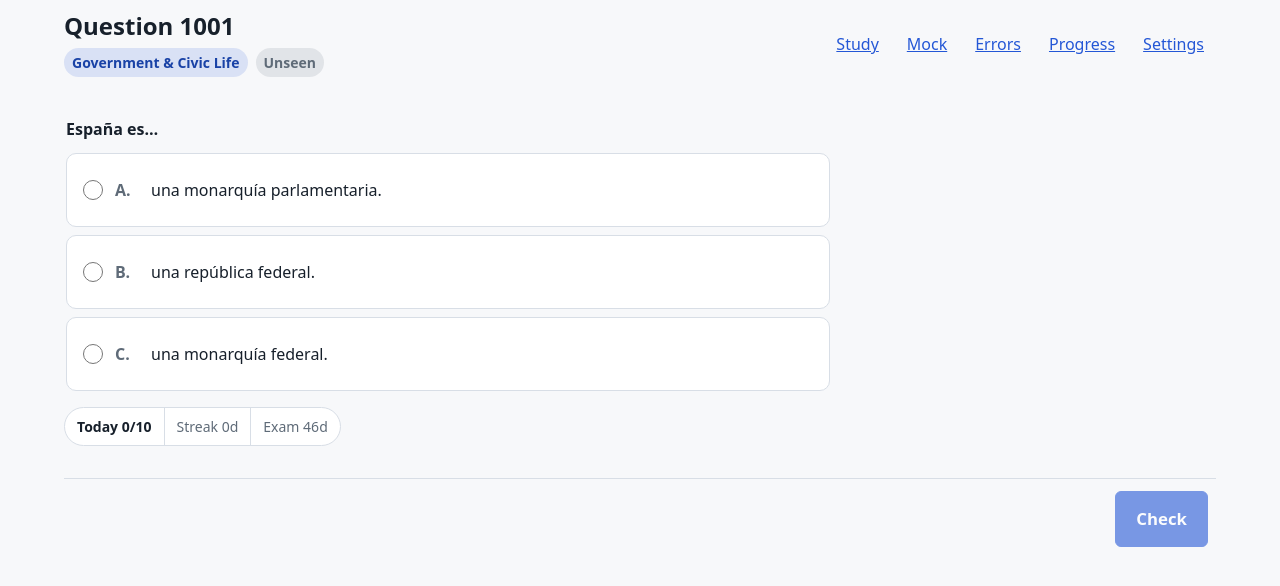
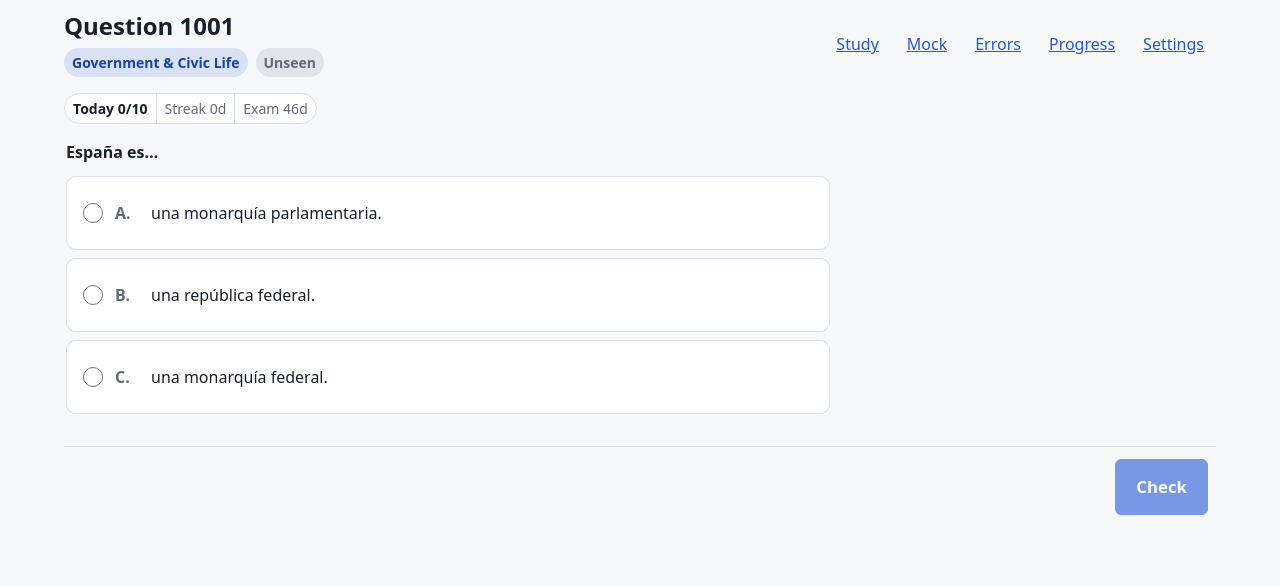
Before and after one commit to IFAKA/ccse-prep, a Next.js app: page /study in a window 1280 px wide. Shown: the top 586 px of the page. Built offline with nearby package versions, Linux system fonts and the light colour scheme.

Commit message:
style: align study progress pill sizing

```diff
--- a/src/app/ccse.css
+++ b/src/app/ccse.css
@@ -1,8 +1,9 @@
 @layer patterns {
   .study-actions { position: sticky; inset-block-end: 0; z-index: 2; display: flex; justify-content: flex-end; margin-block-start: var(--nf-space-4); padding: var(--nf-space-3) max(var(--nf-space-2), env(safe-area-inset-right)) max(var(--nf-space-3), env(safe-area-inset-bottom)) max(var(--nf-space-2), env(safe-area-inset-left)); border-block-start: var(--nf-border-width) solid var(--nf-color-border); background: color-mix(in srgb, var(--nf-color-background) 92%, transparent); backdrop-filter: blur(8px); }
   .study-option-letter { flex: 0 0 1.5rem; font-weight: 700; color: var(--nf-color-muted); }
-  .daily-goal { display: flex; flex-wrap: nowrap; align-items: center; align-self: flex-start; max-width: 100%; margin: 0; border: var(--nf-border-width) solid var(--nf-color-border); border-radius: var(--nf-radius-pill); background: var(--nf-color-surface); color: var(--nf-color-muted); font-size: var(--nf-text-sm); white-space: nowrap; overflow: hidden; }
-  .daily-goal > * { padding: var(--nf-space-2) var(--nf-space-3); }
+  .study-page-header { padding-block-end: 0; }
+  .daily-goal { display: flex; flex-wrap: nowrap; align-items: center; align-self: flex-start; min-height: 1.75rem; max-width: 100%; margin: 0; border: var(--nf-border-width) solid var(--nf-color-border); border-radius: var(--nf-radius-pill); background: var(--nf-color-surface); color: var(--nf-color-muted); font-size: var(--nf-text-sm); white-space: nowrap; overflow: hidden; }
+  .daily-goal > * { padding: var(--nf-space-1) var(--nf-space-2); }
   .daily-goal > * + * { border-inline-start: var(--nf-border-width) solid var(--nf-color-border); }
   .daily-goal > strong { color: var(--nf-color-text); }
   .daily-goal[data-complete="true"] { border-color: var(--nf-color-success); }
--- a/src/components/PageLayout.tsx
+++ b/src/components/PageLayout.tsx
@@ -6,14 +6,16 @@ export function PageHeader({
   titleMeta,
   description,
   aside,
+  className,
 }: {
   title: ReactNode;
   titleMeta?: ReactNode;
   description?: string;
   aside?: ReactNode;
+  className?: string;
 }) {
   return (
-    <header className="nf-page-header">
+    <header className={`nf-page-header${className ? ` ${className}` : ""}`}>
       <div className="nf-topbar">
         <div className="nf-page-heading">
           <h1>{title}</h1>
--- a/src/components/StudyView.tsx
+++ b/src/components/StudyView.tsx
@@ -172,8 +172,9 @@ export default function StudyView({
   };
 
   return (
-    <section className="nf-stack">
+    <section className="nf-stack study-view">
       <PageHeader
+        className="study-page-header"
         title={<QuestionCounter value={question.id} />}
         titleMeta={
           <span
@@ -193,6 +194,17 @@ export default function StudyView({
           </span>
         }
       />
+
+      <p
+        className="daily-goal"
+        data-complete={dailyGoal.complete ? "true" : "false"}
+        aria-label="Daily study progress"
+        aria-live="polite"
+      >
+        <strong>Today {dailyGoal.answered}/{dailyGoal.target}</strong>
+        <span>Streak {dailyGoal.streak}d</span>
+        <span>Exam {daysUntilExam()}d</span>
+      </p>
 
       <section className="nf-stack">
         <form className="nf-form">
@@ -246,17 +258,6 @@ export default function StudyView({
           </section>
         )}
 
-        <p
-          className="daily-goal"
-          data-complete={dailyGoal.complete ? "true" : "false"}
-          aria-label="Daily study progress"
-          aria-live="polite"
-        >
-          <strong>Today {dailyGoal.answered}/{dailyGoal.target}</strong>
-          <span>Streak {dailyGoal.streak}d</span>
-          <span>Exam {daysUntilExam()}d</span>
-        </p>
-
       </section>
 
       <footer className="study-actions nf-mobile-actions nf-viewport-actions">
```
